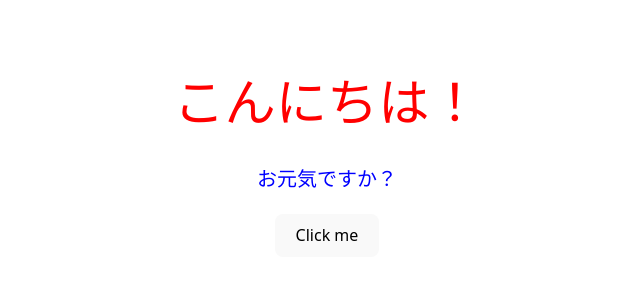
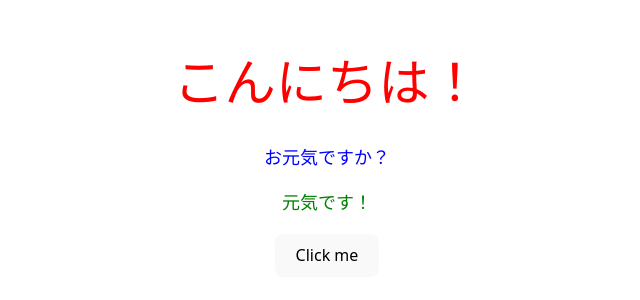
Before and after one commit to 5hvn5vk3/udemy-js-react, a React (Vite) app in the folder udemy-react/: page / in a window 1280 px wide. Shown: the part 252-552 px from the top of the page, without its empty margins (313-953 px from the left). Built offline with nearby package versions, Linux system fonts and the light colour scheme.

Commit message:
propsの勉強

```diff
--- a/udemy-react/src/App.jsx
+++ b/udemy-react/src/App.jsx
@@ -2,20 +2,18 @@ import { useState } from "react";
 import reactLogo from "./assets/react.svg";
 import viteLogo from "/vite.svg";
 import "./App.css";
+import { ColorfulMessage } from "./components/ColorfulMessage";
 
 export const App = () => {
   const onClickButton = () => {
     alert("clicked");
   };
-  const contentStyle = {
-    color: "blue",
-    fontSize: "20px", // font-sizeとは書かない。キャメルケースで書く。JavaScriptのDOM操作の際のclassNameのような書き方に似ている。
-  };
 
   return (
     <>
       <h1 style = {{color: "red"}}>こんにちは！</h1>
-      <p style = {contentStyle}>お元気ですか？</p>
+      <ColorfulMessage color = "blue">お元気ですか？</ColorfulMessage>
+      <ColorfulMessage color = "green">元気です！</ColorfulMessage>
       <button onClick = {onClickButton}>Click me</button>
     </>
   );
--- /dev/null
+++ b/udemy-react/src/components/ColorfulMessage.jsx
@@ -0,0 +1,9 @@
+export const ColorfulMessage = (props) => {
+    const contentStyleA = {
+        color: props.color,
+        fontSize: "18px",
+    };
+    return (
+        <p style = {contentStyleA}>{props.children}</p>
+    )
+}
```
